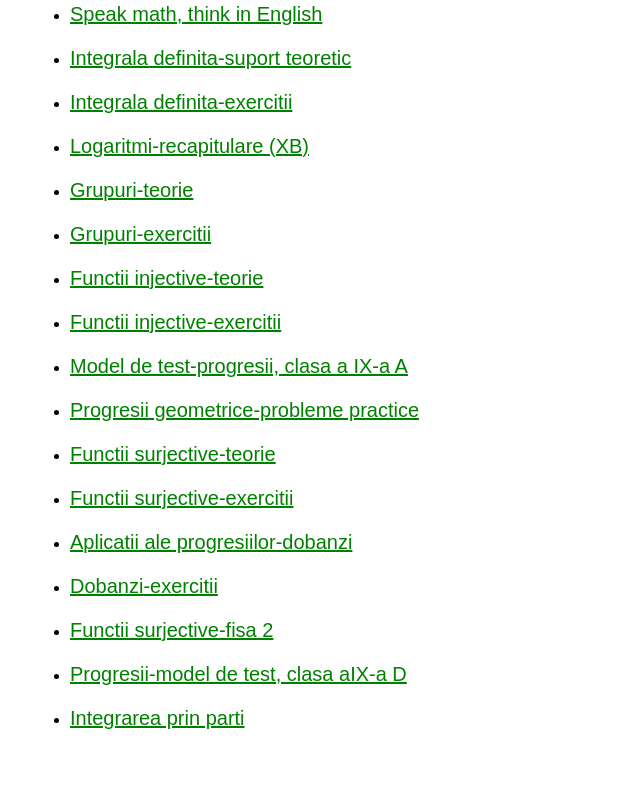
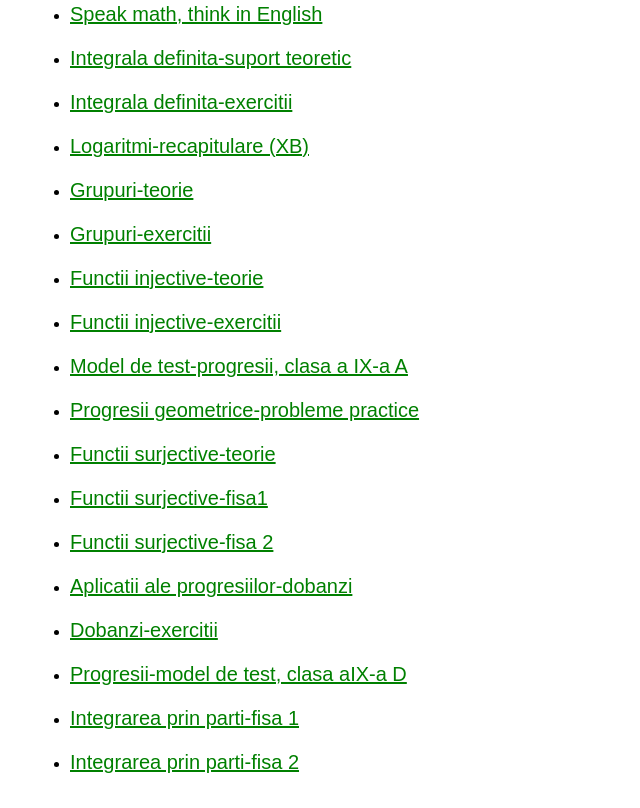
Before and after one commit to bacmate/bacmate.github.io, a plain HTML site: page index.html in a window 1280 px wide. Shown: the part 1095-1903 px from the top of the page, without its empty margins (0-640 px from the left). Before the commit the page ends 1859 px from the top, so only its background shows below. Drawn offline with Linux system fonts and the light colour scheme.

Commit message:
Update index.html

```diff
--- a/index.html
+++ b/index.html
@@ -72,15 +72,16 @@
 <li><a href="modeltestprog.html" style="font-size: 20px; color: green;">Model de test-progresii, clasa a IX-a A</a></li>
 <li><a href="proggeo.html" style="font-size: 20px; color: green;">Progresii geometrice-probleme practice</a></li>
 <li><a href="fsurj.html" style="font-size: 20px; color: green;">Functii surjective-teorie</a></li>
-<li><a href="exfsurj.html" style="font-size: 20px; color: green;">Functii surjective-exercitii</a></li>
-
+<li><a href="exfsurj.html" style="font-size: 20px; color: green;">Functii surjective-fisa1</a></li>
+  <li><a href="fsurj2.html" style="font-size: 20px; color: green;">Functii surjective-fisa 2</a></li>
 <li><a href="dobanda2.html" style="font-size: 20px; color: green;">Aplicatii ale progresiilor-dobanzi</a></li>
 
 <li><a href="exdobanzi.html" style="font-size: 20px; color: green;">Dobanzi-exercitii</a></li>
 
-<li><a href="fsurj2.html" style="font-size: 20px; color: green;">Functii surjective-fisa 2</a></li>
+
 
 <li><a href="modeltestprogr.html" style="font-size: 20px; color: green;">Progresii-model de test, clasa aIX-a D</a></li>
 
-<li><a href="intdefparti.html" style="font-size: 20px; color: green;">Integrarea prin parti</a></li>
+<li><a href="intdefparti.html" style="font-size: 20px; color: green;">Integrarea prin parti-fisa 1</a></li>
+    <li><a href="intparti2.html" style="font-size: 20px; color: green;">Integrarea prin parti-fisa 2</a></li>
 </ul>
```
